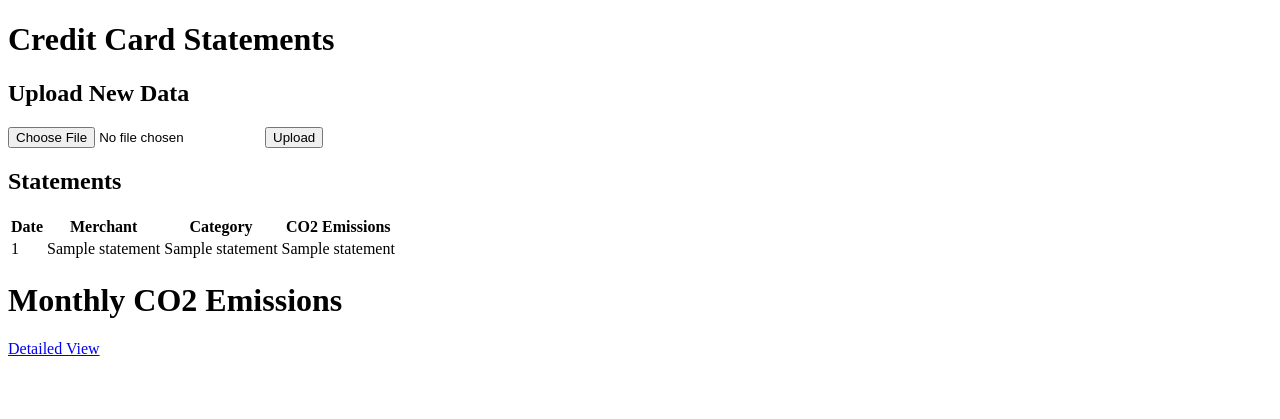
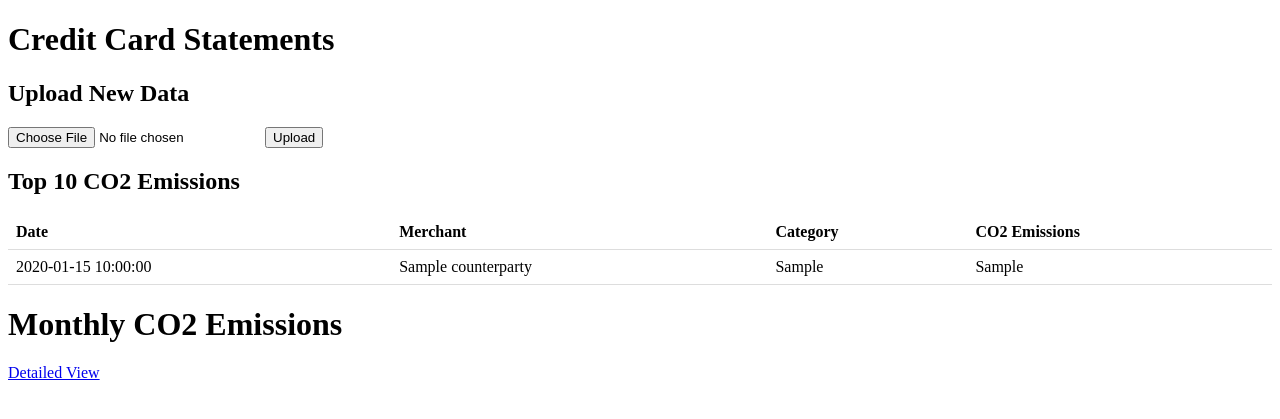
Before and after one commit to moagli/teamtwo, a Flask app: template app/templates/index.html in a window 1280 px wide. Shown: the top 419 px of the page. Run offline with Flask 3, Linux system fonts and the light colour scheme; the template is opened without the code that fills it: most values are stand-ins (such as "Sample title", 1, 10 or a date in 2020); some libraries are stand-ins or nearby versions.

Commit message:
basic ui

```diff
--- a/app/app.py
+++ b/app/app.py
@@ -10,7 +10,7 @@ from connections.startling_bank import star
 import psycopg2
 from psycopg2 import extras
 
-from model_co2 import top10
+from model_co2 import top10, monthly_chart
 
 app = Flask(__name__)
 
@@ -35,33 +35,20 @@ cur = conn.cursor()
 
 # Create the credit card statement table
 cur.execute("""
-    CREATE TABLE IF NOT EXISTS credit_card_statements (
+    CREATE TABLE IF NOT EXISTS topups (
         id SERIAL PRIMARY KEY,
         merchant TEXT,
-        amount NUMERIC(10,2),
-        est_co2_emissions NUMERIC(10,2),
-        top_up_co2 NUMERIC(10,2)
+        multi NUMERIC(10,2),
     )
 """)
 conn.commit()
 
-## top up table
-cur.execute("""
-    CREATE TABLE IF NOT EXISTS credit_card_statements (
-        id SERIAL PRIMARY KEY,
-        merchant TEXT,
-        item NUMERIC(10,2),
-        amount NUMERIC(10,2),
-        est_co2_emissions NUMERIC(10,2),
-        top_up_co2 NUMERIC(10,2)
-    )
-""")
-conn.commit()
 
 @app.route('/', methods=['GET', 'POST'])
 def index():
     # Fetch all the data from the database
     statements = top10()
+
     if request.method == 'POST':
         # Handle file upload
         file = request.files['file']
@@ -91,27 +78,14 @@ def index():
             cur.execute("COMMIT")
 
             # Redirect to the index page
-            return redirect(url_for('index'), statements=statements)
+            return redirect(url_for('index'))
 
     # return render_template('index.html')
-    return render_template('index.html', statements=statements)
+    return render_template('index.html', data=statements)
 
 @app.route('/detail')
 def detail():
-    # Generate the bar chart
-    fig, ax = plt.subplots(figsize=(12, 6))
-    calc_co().plot(kind='bar', ax=ax)
-    ax.set_title('Monthly CO2 Emissions')
-    ax.set_xlabel('Month')
-    ax.set_ylabel('CO2 Emissions (kg)')
-
-    # Convert the plot to a base64-encoded image
-    img = io.BytesIO()
-    fig.savefig(img, format='png')
-    img.seek(0)
-    plot_url = base64.b64encode(img.getvalue()).decode('utf8')
-
-    return render_template('detail.html', plot_url=plot_url)
+    return render_template('detail.html', plot_url=monthly_chart())
 
 
 if __name__ == '__main__':
--- a/app/model_co2.py
+++ b/app/model_co2.py
@@ -1,5 +1,8 @@
 import psycopg2
 import pandas as pd
+from matplotlib import pyplot as plt
+import io
+import base64
 
 DB_HOST = "localhost"
 DB_PORT = 5432
@@ -46,3 +49,27 @@ def top10():
 
 def monthly_chart():
     df = calc_co2()
+    df['month'] = pd.to_datetime(df['date']).dt.month
+
+    # Create a bar chart with all 12 months
+    month_totals = df.groupby('month')['co2_est'].sum().reindex(range(1, 13), fill_value=0)
+
+    fig, ax = plt.subplots(figsize=(12, 6))
+    month_totals.astype(float).plot(kind='bar')
+
+    ax.set_xlabel('Month')
+    ax.set_ylabel('Total est_co2')
+    ax.set_title('Monthly Total est_co2')
+    ax.set_xticklabels(['Jan', 'Feb', 'Mar', 'Apr', 'May', 'Jun', 'Jul', 'Aug', 'Sep', 'Oct', 'Nov', 'Dec'])
+
+    buf = io.BytesIO()
+    plt.savefig(buf, format='png')
+    plot_url = base64.b64encode(buf.getvalue()).decode('utf-8')
+
+    return plot_url
+
+
+
+if __name__ == '__main__':
+    monthly_chart()
+    print()
--- a/app/templates/index.html
+++ b/app/templates/index.html
@@ -3,7 +3,17 @@
 <head>
     <meta charset="UTF-8">
     <title>EcoCompass</title>
-
+    <style>
+        table {
+            width: 100%;
+            border-collapse: collapse;
+        }
+        th, td {
+            padding: 8px;
+            text-align: left;
+            border-bottom: 1px solid #ddd;
+        }
+    </style>
 </head>
 <body>
 
@@ -14,7 +24,7 @@
         <input type="submit" value="Upload">
     </form>
 
-    <h2>Statements</h2>
+    <h2>Top 10 CO2 Emissions</h2>
     <table>
         <tr>
             <th>Date</th>
@@ -22,12 +32,12 @@
             <th>Category</th>
             <th>CO2 Emissions</th>
         </tr>
-        {% for statement in statements %}
+        {% for index, row in data.iterrows() %}
         <tr>
-            <td>{{ statement[0] }}</td>
-            <td>{{ statement[1] }}</td>
-            <td>{{ statement[2] }}</td>
-            <td>{{ statement[3] }}</td>
+            <td>{{ row['date'] }}</td>
+            <td>{{ row['counterparty'] }}</td>
+            <td>{{ row['eco_cat'] }}</td>
+            <td>{{ row['co2_est'] }}</td>
         </tr>
         {% endfor %}
     </table>
```
Also changed, not shown: app/templates/detail.html (+1 -0 lines).
